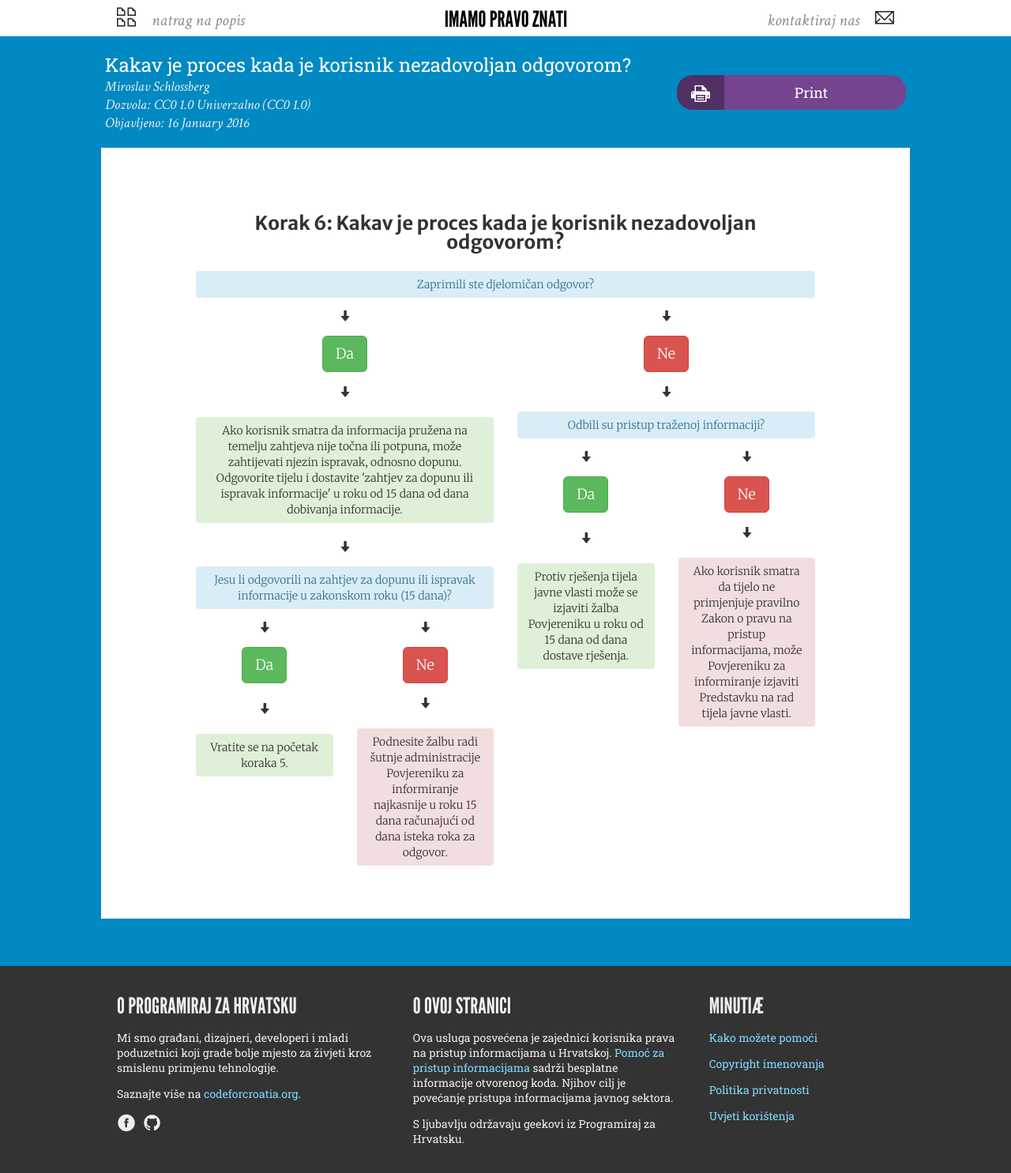
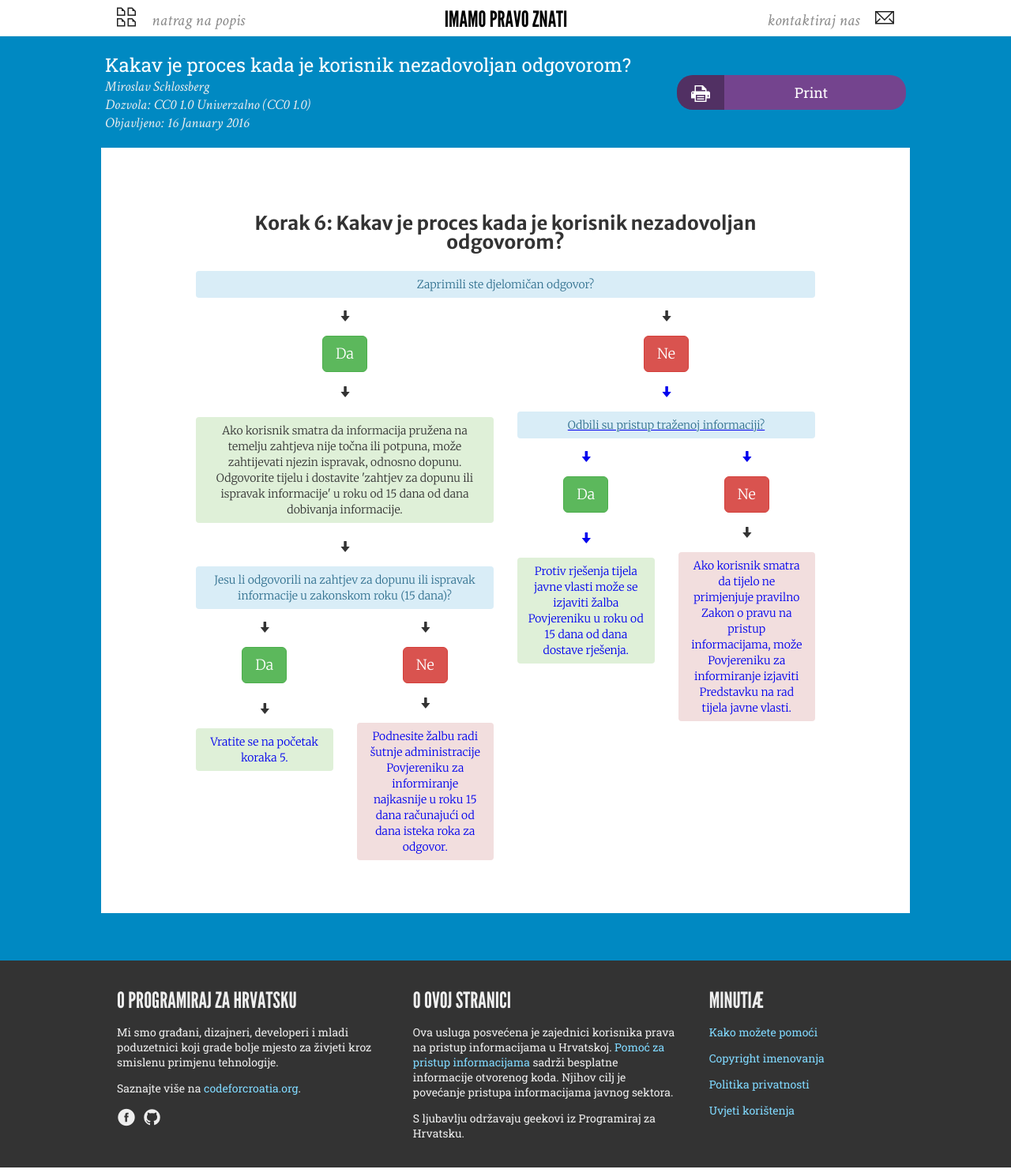
Before and after one commit to codeforcroatia/help-imamopravoznati, a Jekyll site: the page built from _posts/2016-01-16-6_kakav_je_proces_kada_je_korisnik_nezadovoljan_odgovorom.html, in a window 1280 px wide. Shown: the whole page at 79% size. Built offline with Jekyll 4.4.1, drawn with Linux system fonts in a browser that asks for light colours; nearby versions of some CDN libraries; some web fonts are replaced.

Commit message:
Update 2016-01-16-6_kakav_je_proces_kada_je_korisnik_nezadovoljan_odgovorom.html

```diff
--- a/_posts/2016-01-16-6_kakav_je_proces_kada_je_korisnik_nezadovoljan_odgovorom.html
+++ b/_posts/2016-01-16-6_kakav_je_proces_kada_je_korisnik_nezadovoljan_odgovorom.html
@@ -46,12 +46,12 @@
               <p class="center-block"><span class="btn btn-success btn-lg">Da</span></p>
               <p class="btn">
               <span class="glyphicon glyphicon-arrow-down"></span></p>
-              <p class="bg-success text-success btn text-wrap">Vratite se na početak koraka 5.</p>
+              <a href="/5_kakav_je_proces_nakon_slanja_zahtjeva/"><p class="bg-success text-success btn text-wrap">Vratite se na početak koraka 5.</p></a>
             </div>
             <div class="col-xs-6 text-center">
               <p class="center-block"><span class="btn btn-danger btn-lg">Ne</span></p>
               <p class="btn center-block"><span class="glyphicon glyphicon-arrow-down"></span></p>
-              <p class="btn bg-danger text-danger text-wrap">Podnesite žalbu radi šutnje administracije Povjereniku za informiranje najkasnije u roku 15 dana računajući od dana isteka roka za odgovor.</p>
+              <a href="http://legal.imamopravoznati.org/"><p class="btn bg-danger text-danger text-wrap">Podnesite žalbu radi šutnje administracije Povjereniku za informiranje najkasnije u roku 15 dana računajući od dana isteka roka za odgovor.</p>
             </div>
           </div>
         </div>
@@ -73,12 +73,12 @@
               <p class="center-block"><span class="btn btn-success btn-lg">Da</span></p>
               <p class="btn">
               <span class="glyphicon glyphicon-arrow-down"></span></p>
-              <p class="bg-success text-success btn text-wrap">Protiv rješenja tijela javne vlasti može se izjaviti žalba Povjereniku u roku od 15 dana od dana dostave rješenja.</p>
+              <a href="http://legal.imamopravoznati.org/"><p class="bg-success text-success btn text-wrap">Protiv rješenja tijela javne vlasti može se izjaviti žalba Povjereniku u roku od 15 dana od dana dostave rješenja.</p></a>
             </div>
             <div class="col-xs-6 text-center">
               <p class="center-block"><span class="btn btn-danger btn-lg">Ne</span></p>
               <p class="btn center-block"><span class="glyphicon glyphicon-arrow-down"></span></p>
-              <p class="btn bg-danger text-danger text-wrap">Ako korisnik smatra da tijelo ne primjenjuje pravilno Zakon o pravu na pristup informacijama, može Povjereniku za informiranje izjaviti Predstavku na rad tijela javne vlasti.</p>
+              <a href="http://legal.imamopravoznati.org/"><p class="btn bg-danger text-danger text-wrap">Ako korisnik smatra da tijelo ne primjenjuje pravilno Zakon o pravu na pristup informacijama, može Povjereniku za informiranje izjaviti Predstavku na rad tijela javne vlasti.</p></a>
             </div>
           </div>
         </div>
```
